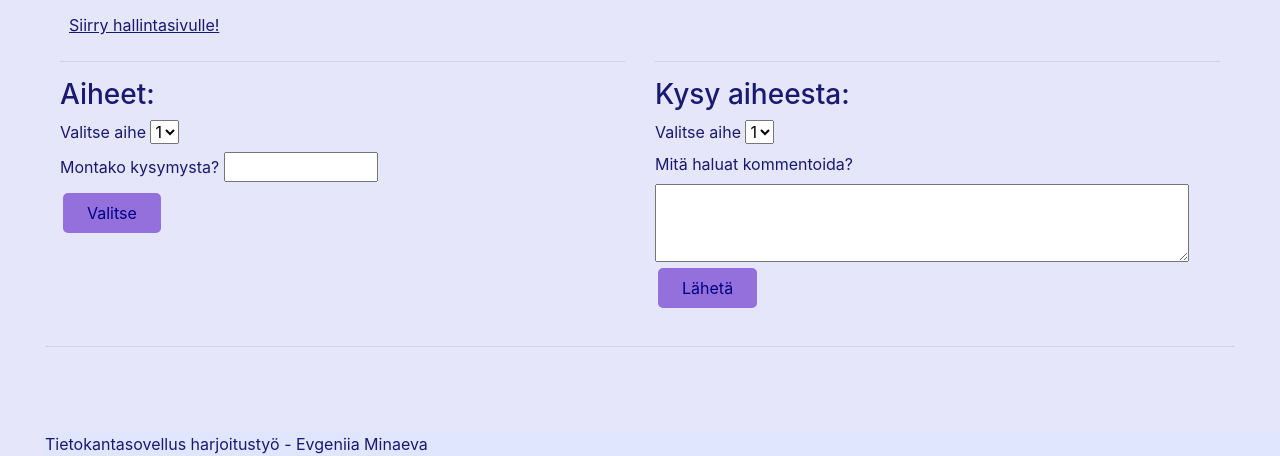
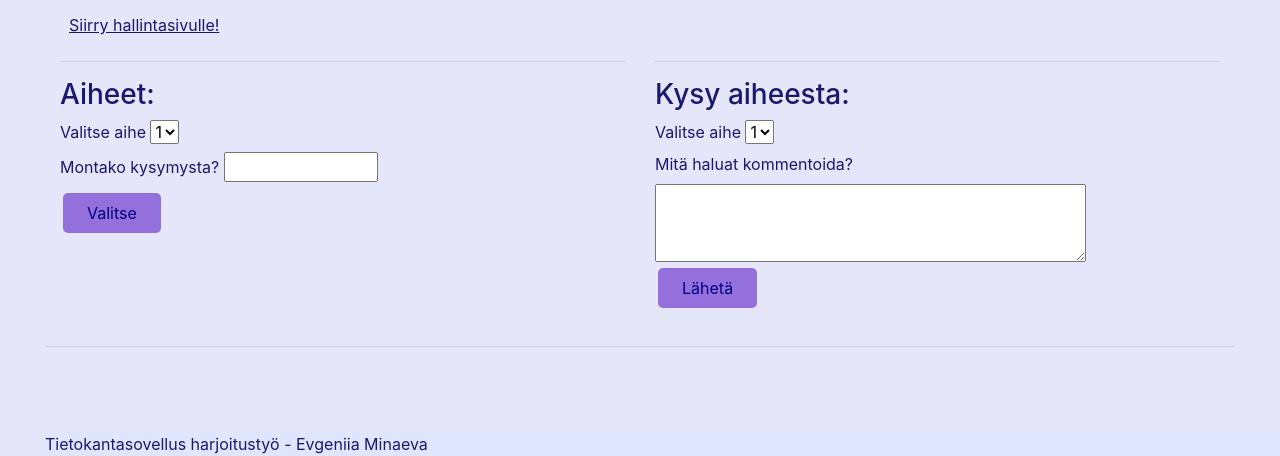
Before and after one commit to zmejka/tsoha2021-harjoitustyo, a Flask app: template templates/main.html in a window 1280 px wide. Shown: the part 344-800 px from the top of the page. Run offline with Flask 2, Linux system fonts and the light colour scheme; a user stored in the database is signed in; the template is opened without the code that fills it: most values are stand-ins (such as "Sample title", 1, 10 or a date in 2020); some libraries are stand-ins or nearby versions.

Commit message:
layout changes, corrected functions for tutor

```diff
--- a/templates/main.html
+++ b/templates/main.html
@@ -28,9 +28,9 @@ h1 {text-align: center;}
           <a href="/administration">Siirry hallintasivulle!</a>
       {% endif %}
 
-      <div class="container-fluid">
+      <div class="container-fluid" style="width=100%">
         <div class="row">
-          <div class="col-6">
+          <div style="width=80%" class="col-6">
             <hr>
             <h3> Aiheet: </h3>
               <form id="quiz" action="/quiz" method="POST" onsubmit="return check_quiz(this)">
@@ -42,7 +42,7 @@ h1 {text-align: center;}
                 <p><input class="button_f" type="submit" value="Valitse"></p>
               </form>
           </div>
-          <div class="col-6">
+          <div style="width=80%" class="col-6">
             <hr>
             <h3> Kysy aiheesta: </h3>
               <form id="f1" action="/comment" method="POST" onsubmit="return check_comment(this)">
@@ -52,7 +52,7 @@ h1 {text-align: center;}
                   <select name="title" id="title"> {% for result in title %} <option value="{{ result[0] }}"> {{ result[0] }} </option> {% endfor %}  </select>
                 <br>
                 <label for="comment">Mitä haluat kommentoida? </label>
-                  <textarea style="vertical-align: middle;" name="comment" id="comment" required="required" minlength="10" maxlength="150" rows="3" cols="50"> </textarea>
+                  <textarea style="vertical-align: middle;" name="comment" id="comment" required="required" minlength="10" maxlength="150" rows="3" cols="40"> </textarea>
                 <p><input type="submit" value="Lähetä"></p>
               </form>
           </div>
@@ -61,30 +61,30 @@ h1 {text-align: center;}
     </div>
 
       {% if session.role == 'Ohjaaja' %}
-        <div class="container-fluid">
+        <div class="container-fluid" style="width=100%">
           <div class="row">
-            <div class="col-6">
+            <div style="width=100%" class="col-6">
               <hr>
               <h3> Aiheen luominen </h3>
               <form action="/subject" method="POST" onsubmit="return check_title(this)">
                 <h4> Luo uusi aihe: </h4>
                   <input type="hidden" name="csrf_token" value="{{ session.csrf_token }}">
                   <label> Anna aiheen nimi </label>
-                    <input type="text" name="title" required minlength="5" maxlength="30" value="" size="30" maxlength="64" label ></p>
+                    <input type="text" name="title" required minlength="5" maxlength="30" value="" size="30" label ></p>
                   <label> Anna aiheen lyhyt kuvaus </label>
-                    <textarea style="vertical-align: middle;" name="description" required minlength="8" maxlength="150" rows="4" cols="50"></textarea>
+                    <textarea style="vertical-align: middle;" name="description" required minlength="8" maxlength="200" rows="4" cols="40"></textarea>
                   <p><input type="submit" value="Luo aihe"></p>
               </form>
               <hr>
             </div>
-            <div class="col-6">
+            <div style="width=100%" class="col-6">
               <hr>
               <h3> Kysymyksen luominen </h3>
                 <form action="/question" method="POST" onsubmit="return check_question(this)">
                   <h4> Luo uusi kysymys: </h4>
                     <input type="hidden" name="csrf_token" value="{{ session.csrf_token }}">
                     <label for="title">Valitse aihe:</label>
-                      <select name="title" id="title"> {% for result in title %} <option value="{{ result[0] }}"> {{ result[0] }} </option> {% endfor %}  </select>
+                      <select name="title" id="title"> {% for result in own_subjects %} <option value="{{ result[0] }}"> {{ result[0] }} </option> {% endfor %}  </select>
                   <br>
                     <label for="question_type">Valitse kysymystyyppi:</label>
                       <select name="question_type" id="question_type" required="required">
@@ -94,7 +94,7 @@ h1 {text-align: center;}
                       </select>
                   <br>
                     <label> Syötä kysymys </label>
-                      <textarea style="vertical-align: middle;" name="question" required="required" minlength="8" maxlength="200" required="required" rows="2" cols="50"></textarea>
+                      <textarea style="vertical-align: middle;" name="question" required="required" minlength="8" maxlength="200" required="required" rows="2" cols="40"></textarea>
                   <br>
                     <label> Syötä vastaus </label>
                       {% if question_type == boolean %}
```
Also changed, not shown: routes.py (+14 -1 lines), subject.py (+7 -1 lines), templates/check.html (+4 -4 lines).
